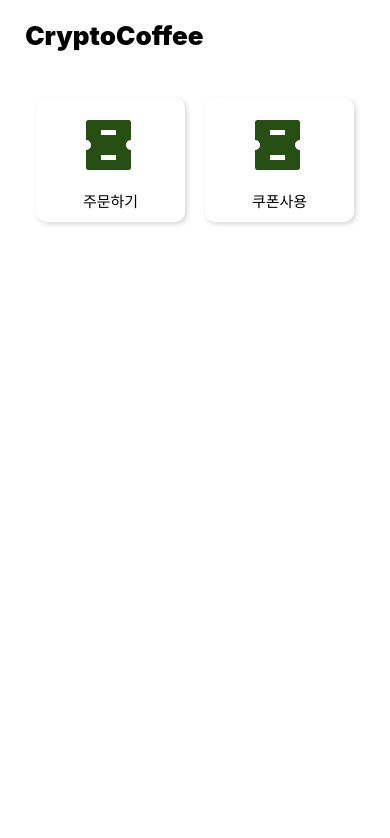
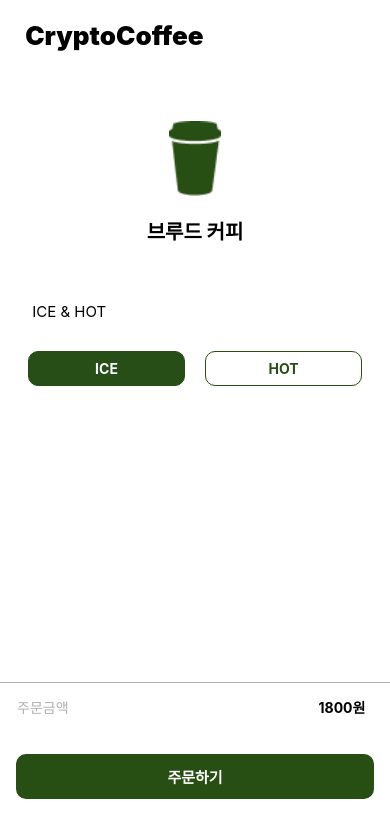
Before and after one commit to blwxnhan/CryptoCoffee_FE, a React Native app: screen / in a window 390 px wide. Shown: the top 838 px of the page. Built offline with nearby package versions, Linux system fonts and the light colour scheme.

Commit message:
[Feat] detailview css

```diff
--- a/App.jsx
+++ b/App.jsx
@@ -11,9 +11,9 @@ import OrderDetails from './src/containers/OrderDetails';
 const App = () => {
   return (
     <>
-      {/* <OrderDetails menu={'브루드 커피'} price={'1800'} /> */}
+      <OrderDetails menu={'브루드 커피'} price={'1800'} />
       {/* <AuthMember /> */}
-      <Home />
+      {/* <Home /> */}
       {/* <Order /> */}
     </>
   );
--- a/src/containers/OrderDetails.jsx
+++ b/src/containers/OrderDetails.jsx
@@ -14,7 +14,8 @@ const OrderDetails = ({ price, menu }) => {
     const screenWidth = Dimensions.get('window').width;
 
     return(
-        <SafeAreaView>
+        <>
+            <SafeAreaView />
                 <View style={styles.topContainer}>
                     <Text style={{ fontSize: 26, fontWeight: 900 }}> CryptoCoffee </Text>
                 </View>
@@ -30,8 +31,9 @@ const OrderDetails = ({ price, menu }) => {
                         <Text style={{ fontSize:15, fontWeight: 'medium', marginLeft: 10, marginBottom: 20 }}> ICE & HOT </Text>
                         <IceAndHotButton />
                     </View>
+                </View>
 
-                <View style={{ marginTop: 220 }}>
+                <View style={{ position: 'absolute', bottom: 30 }}>
                     <View style={[ styles.priceLineStyle, { width: screenWidth }]} />
                     <View style={ styles.priceDescriptionContainer}>
                         <Text style={{ fontSize: 14, color: '#AFAFAF', marginRight: 250 }}>주문금액</Text>
@@ -41,8 +43,9 @@ const OrderDetails = ({ price, menu }) => {
                         <CustomButton title={'주문하기'} height={44.55} width={358} weight={'bold'} />
                     </View>
                 </View>
-            </View>
-        </SafeAreaView>
+            <SafeAreaView />
+        </>
+
     );
 }
 
```
Also changed, not shown: src/navigation/StackNavigation.jsx (added, +42 -0 lines). Lines whose indentation alone changed are shown as unchanged.
